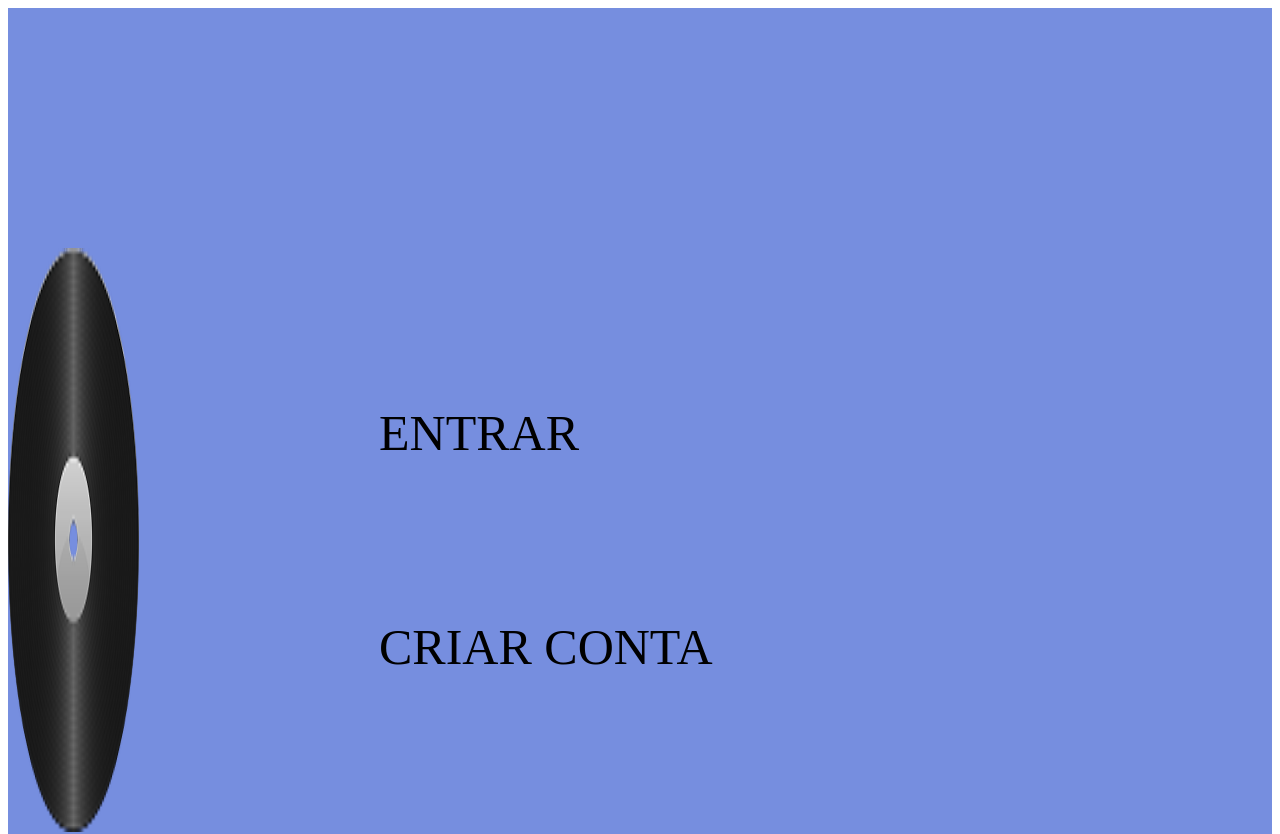
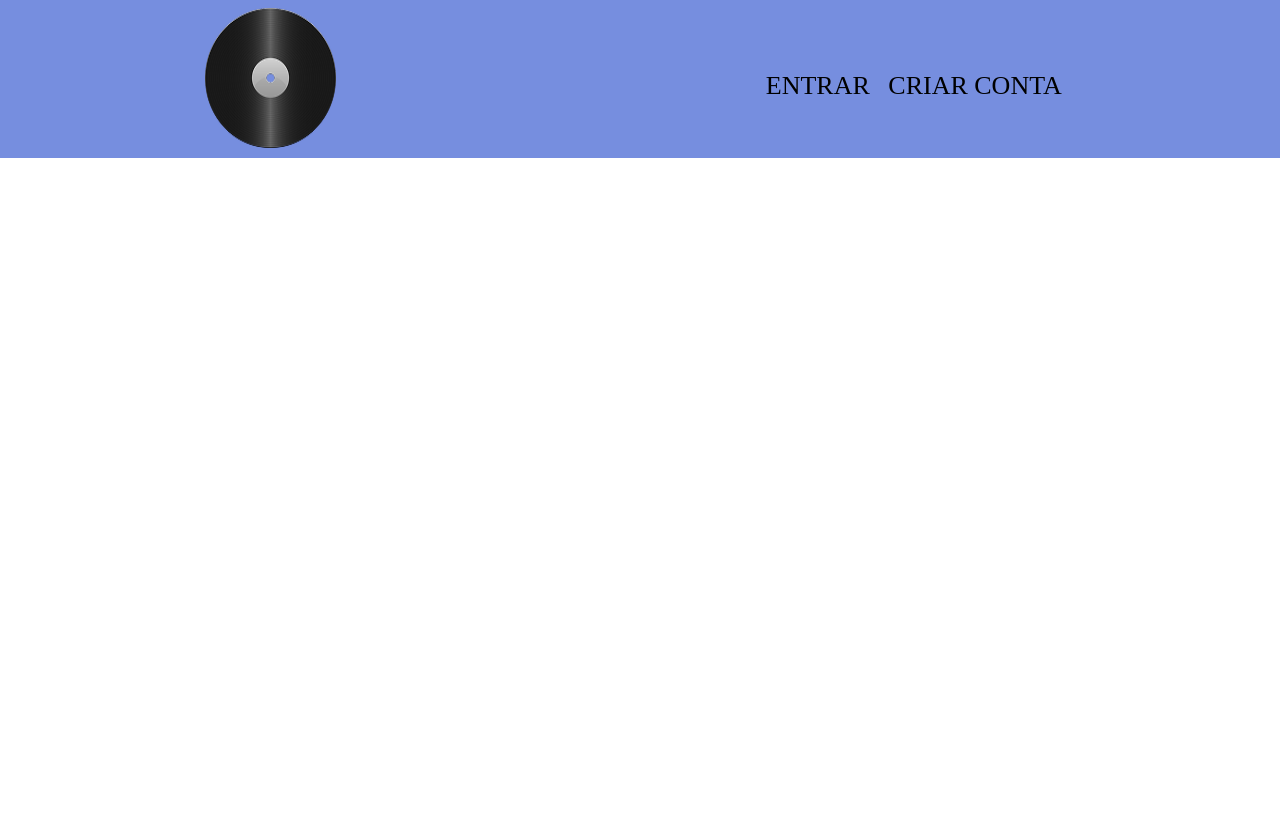
Before and after one commit to amandaheinzen/MysticDiscos, a plain HTML site: page index.html in a window 1280 px wide. Shown: the top 834 px of the page. After the commit the page ends 800 px from the top, so only its background shows below. Drawn offline with Linux system fonts and the light colour scheme.

Commit message:
Add files via upload

```diff
--- a/index.html
+++ b/index.html
@@ -14,5 +14,11 @@
             <li class="cabecalhoListaItem">CRIAR CONTA</li>
         </ul>
     </header>
+    <section class="sobre">
+    <h2 class="sobreTitulo"></h2>
+    <p class="sobreTextoUm"></p>
+    <p class="sobreTextoDois"></p>
+    </section>
+
 </body>
 </html>
--- a/style.css
+++ b/style.css
@@ -1,14 +1,19 @@
+*{
+    margin: -1px;
+    padding: -1px;
+}
+
 .cabecalho{
     background-color: rgb(118, 142, 223);
     color:rgb(0, 0, 0);
     display: flex;
     justify-content: space-around;
-    padding: 240px 0;
-    font-size: 50px;
+    padding: 11px 0;
+    font-size: 26px;
 }
 .cabecalhoListaItem{
 display:inline-block;
-margin: 0 120px;
-padding: 78px 0;
+margin: 23px 3px;
+padding: 8px 3px 0;
 
 }
```
